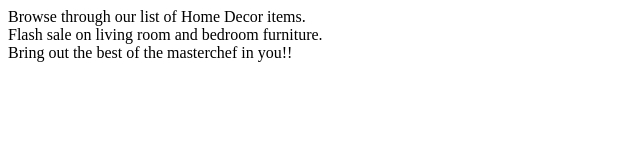
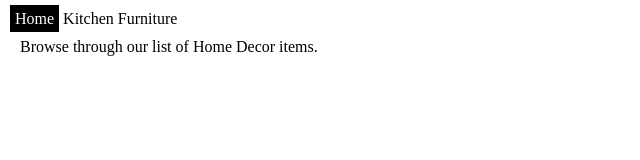
Before and after one commit to jumaxbrian/moderndeveloper-tabs, a plain HTML site: page index.html in a window 1280 px wide. Shown: the whole page, without its empty margins (0-640 px from the left). Drawn offline with Linux system fonts and the light colour scheme.

Commit message:
add complete tabs implementation

```diff
--- a/index.html
+++ b/index.html
@@ -13,18 +13,29 @@
 
     <div class="tabComponent">
         <!-- Insert code to create tabbed components here -->
-        <a href="#home"></a>
-        <div class="home">
-            Browse through our list of Home Decor items.
+        <input type="radio" name="tabs" id="home" style="display:none;" checked>
+        <label for="home">Home</label>
+        <input type="radio" name="tabs" id="kitchen" style="display:none;">
+        <label for="kitchen">Kitchen</label>
+        <input type="radio" name="tabs" id="furniture" style="display:none;">
+        <label for="furniture">Furniture</label>
+
+        <div class="home-div">
+            <p>
+                Browse through our list of Home Decor items.
+            </p>
         </div>
-        <a href="#furniture"></a>
-        <div class="furniture">
-            Flash sale on living room and bedroom furniture.
+        <div class="furniture-div">
+            <p>
+                Flash sale on living room and bedroom furniture.
+            </p>
         </div>
-        <a href="#kitchen"></a>
-        <div class="kitchen">
-            Bring out the best of the masterchef in you!!
+        <div class="kitchen-div">
+            <p>
+                Bring out the best of the masterchef in you!!
+            </p>
         </div>
+
     </div>
 
 </body>
--- a/tabs.css
+++ b/tabs.css
@@ -1,5 +1,50 @@
+*, *:before, *:after {
+  box-sizing: border-box;
+  margin:0;
+  padding: 0;
+}
+
 /* Selector #1  */
 div.tabComponent input {}
 
 /* Selector #2  */
 div.tabComponent label {}
+
+/*.tabComponent ul{
+    list-style: none;
+}*/
+
+.tabComponent{
+    padding: 10px;
+}
+
+
+.tabComponent ul li{
+    display: block;
+
+}
+
+.tabComponent input:checked + label{
+    /*text-decoration: none;*/
+    /*display: block;*/
+    padding: 5px;
+    background-color: black;
+    color: white;
+}
+
+.tabComponent div p{
+    padding: 10px;
+}
+
+input#home:not(:checked) ~ .home-div,
+input#home:checked ~ .kitchen-div,
+input#home:checked ~ .furniture-div,
+input#kitchen:not(:checked) ~ .kitchen-div,
+input#kitchen:checked ~ .home-div,  /*if kitchen is checked, disable home and furniture*/
+input#kitchen:checked ~ .furniture-div,
+input#furniture:not(:checked) ~ .furniture-div,
+input#furniture:checked ~ .home-div,
+input#furniture:checked ~ .kitchen-div
+{
+    display: none;
+}
```
